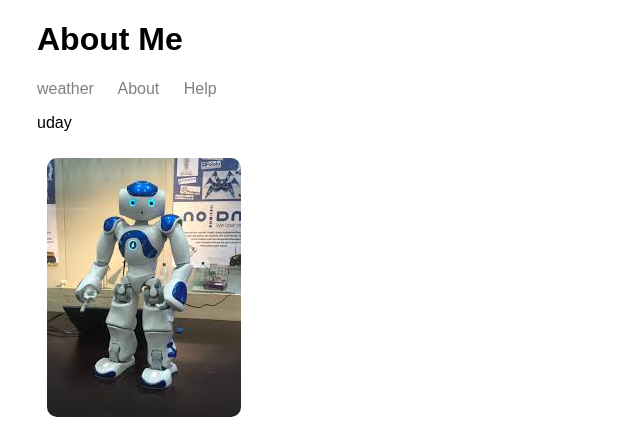
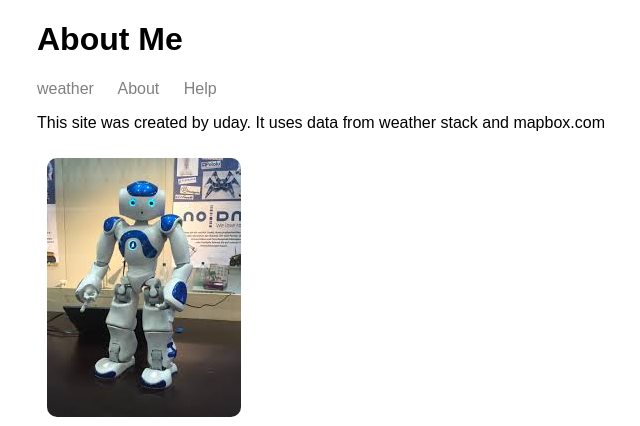
Before and after one commit to UDAYA2308/weather-website, a Node server app: page /about in a window 1280 px wide. Shown: the top 426 px of the page, without its empty margins (278-918 px from the left). Run offline with Node 20, Linux system fonts and the light colour scheme.

Commit message:
add about text

```diff
--- a/templates/views/about.hbs
+++ b/templates/views/about.hbs
@@ -10,7 +10,7 @@
 <body>
     <div class="main-content">
         {{>header}}
-        <p>{{name}}</p>
+        <p>This site was created by {{name}}. It uses data from weather stack and mapbox.com </p>
         <img src="/img/pic.png">
     </div>
     {{>footer}}
```
Also changed, not shown: 1 other file.
